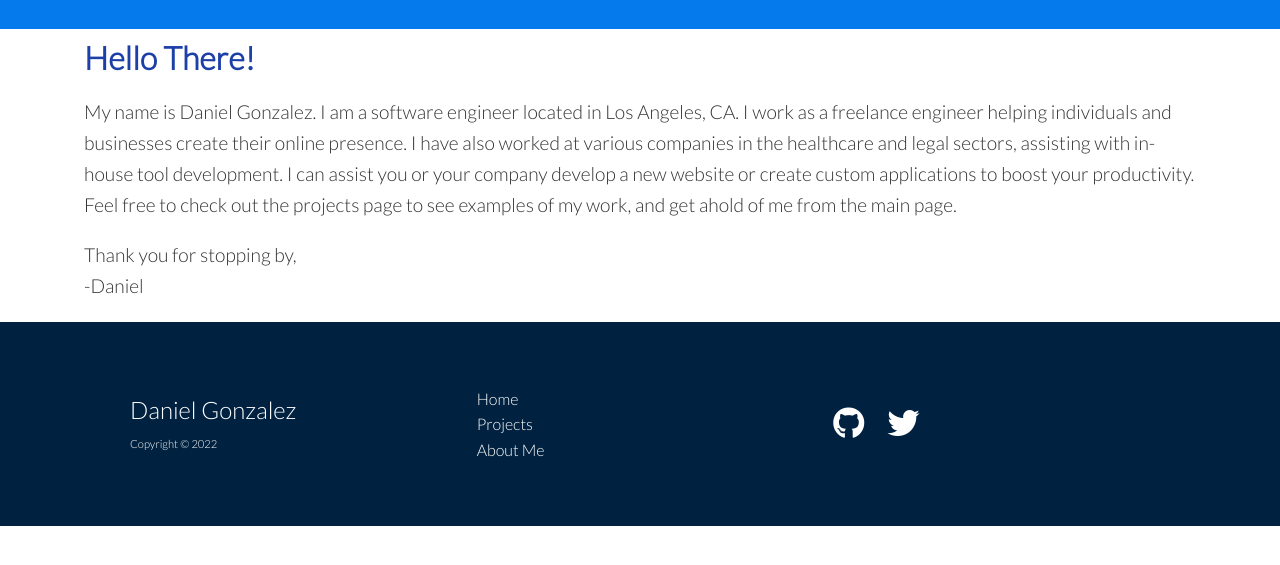
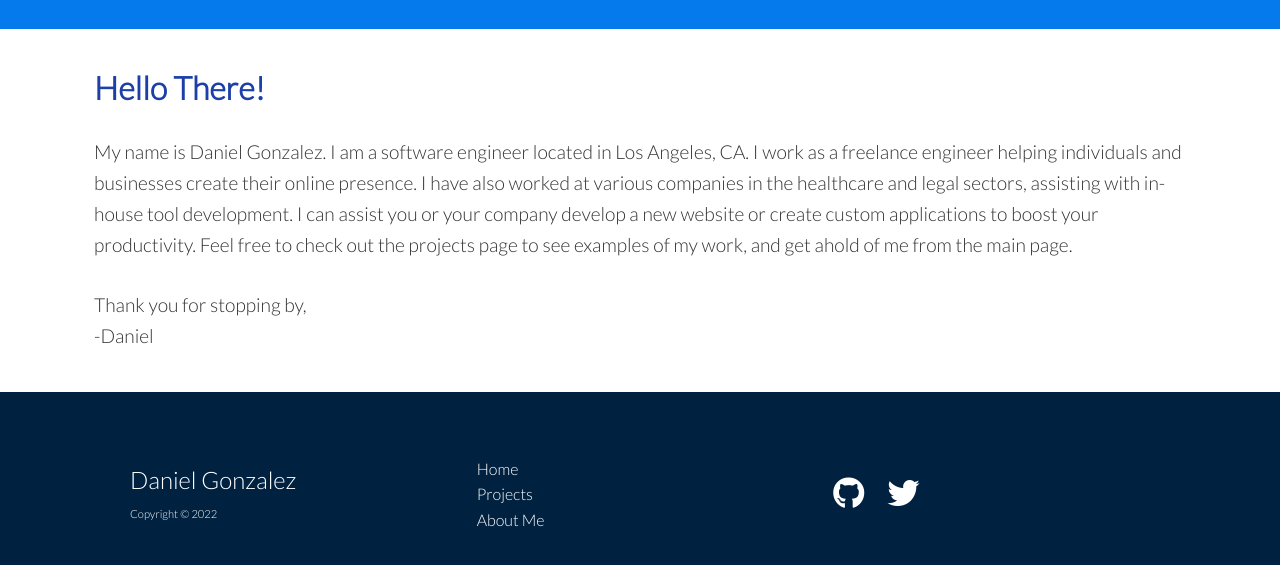
Before and after one commit to DGnzl/CIS192-Final, a plain HTML site: page about.html in a window 1280 px wide. Shown: the part 255-820 px from the top of the page. Drawn offline with Linux system fonts and the light colour scheme.

Commit message:
Fixed About Me page padding

```diff
--- a/css/style.css
+++ b/css/style.css
@@ -120,25 +120,21 @@ img {
     margin: 0 10px;
 }
 
-.about-me {
-    display: flex;
-}
-
 .custom-container {
     margin: 0 auto;
     width: 90%;
-    height: 30%
+    height: 30%;
+    padding: 30px;
 }
 
 .custom-container h2 {
     font-weight: bold;
     font-size: 2rem;
-    margin-left: 20px;
     color: var(--secondary-color);
 }
 
 .custom-container p {
-    margin: 20px;
+    margin-top: 30px;
     font-size: 1.2rem;
 }
 
```
